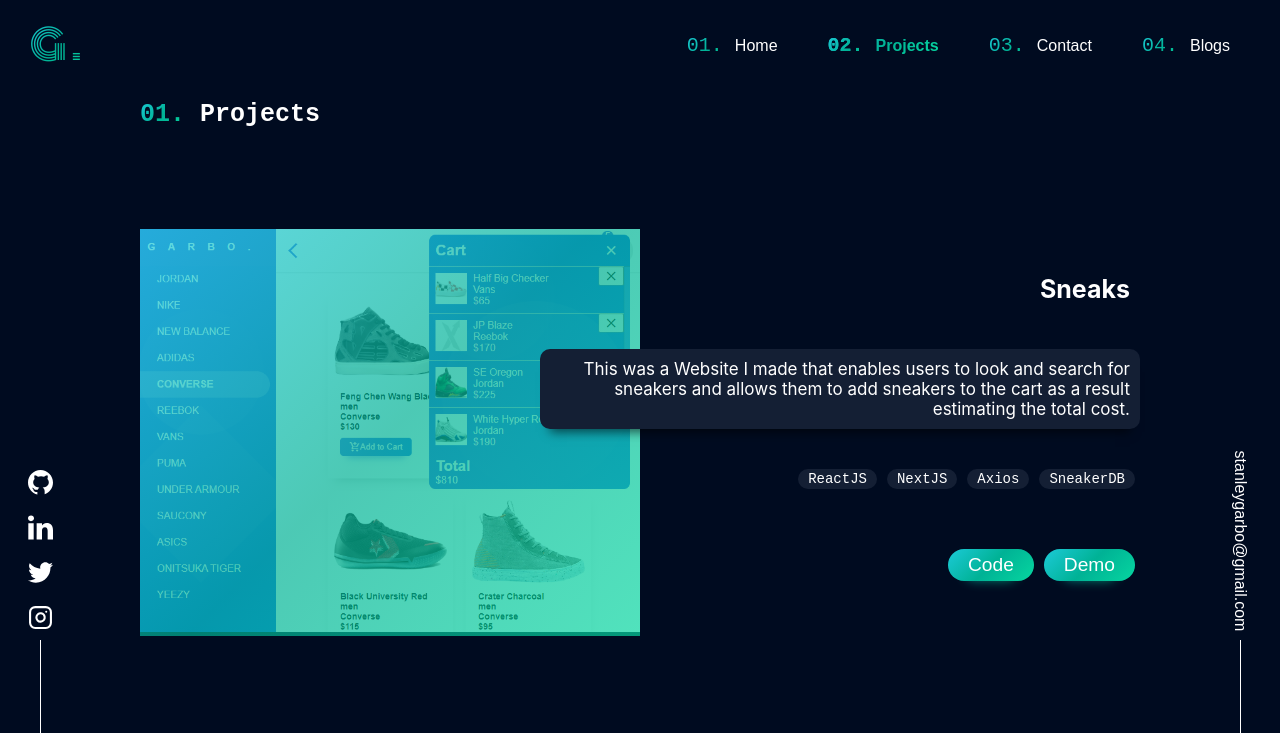
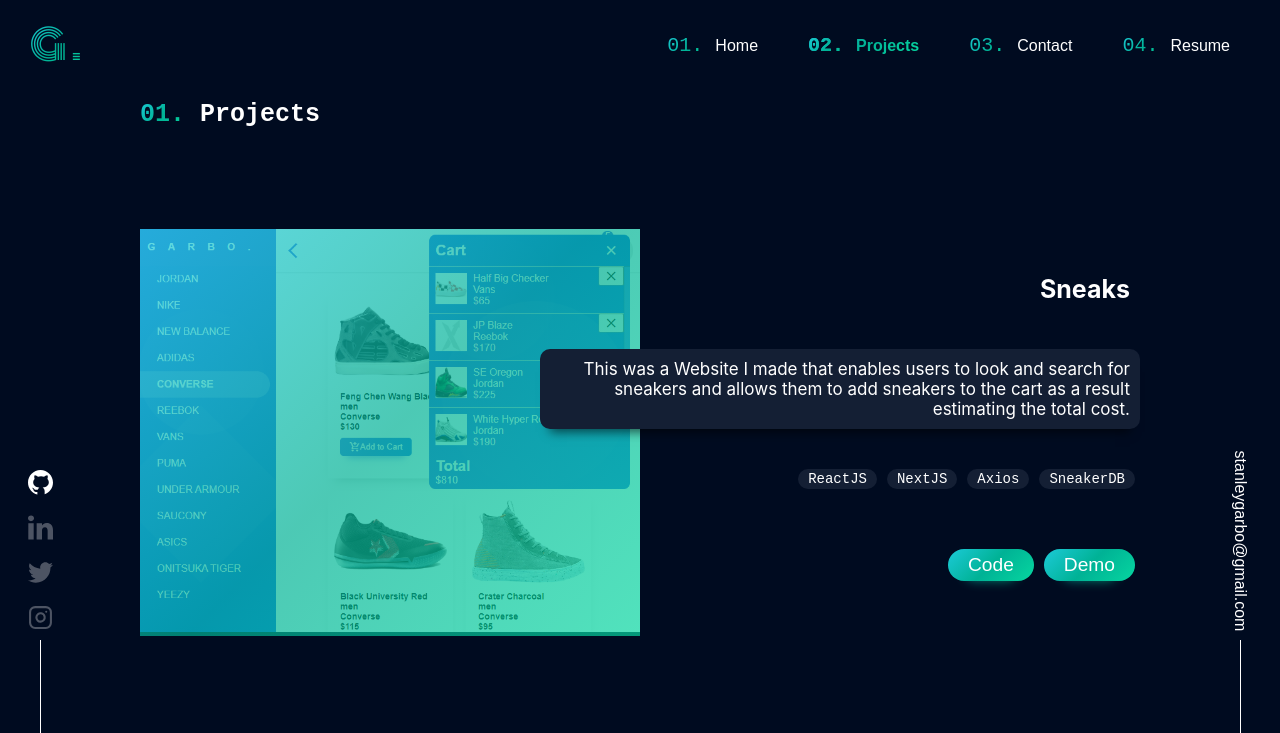
Before and after one commit to stanleygarbo/portfolioV2, a Gatsby site: page /projects in a window 1280 px wide. Shown: the top 733 px of the page. Built offline with nearby package versions, Linux system fonts and the light colour scheme; Gatsby itself is replaced by a stand-in of ours.

Commit message:
added a resume link

```diff
--- a/src/components/NavBar.tsx
+++ b/src/components/NavBar.tsx
@@ -153,7 +153,6 @@
     {name:'Home',href:'/'},
     {name:'Projects',href:'/projects'},
     {name:'Contact',href:'/contact'},
-    {name:'Blogs',href:'/blogs'},
 ]
 
 interface LinkProps{
@@ -192,6 +191,9 @@
                     <Link className='glowing__link' activeClassName='active__link' to={link.href} style={LinkStyle} ><StyledSpan >0{index+1}. </StyledSpan>{link.name}</Link>
                 </List>
             )}
+            <List variants={animate && LinkVariants}  initial='hidden' animate='visible' exit='exit' transition={{delay:.6,type:'tween'}} >
+                <a style={LinkStyle} target='blank' className='glowing__link' href='https://drive.google.com/file/d/1h974XWPPqDDCvjm_7Lh1jdLPfZ14pOFO/view?usp=sharing'><StyledSpan >04. </StyledSpan>Resume</a>
+            </List>
         </UnorderedList>
     )
 }
--- a/src/components/Social.tsx
+++ b/src/components/Social.tsx
@@ -10,8 +10,6 @@
     flex-direction:${props=>props.flexDirection};
 `
 
-
-
 const Social = ({flexDirection}:Props) => {
     return (
         <SocialContainer flexDirection={flexDirection}>
@@ -23,18 +21,19 @@
     )
 }
 
-const SVGContainer = styled.div`
+const SVGContainer = styled.div<{disabled:boolean}>`
     width:25px;
     height:25px;
     fill:#fff;
     margin:10px;
+    ${props=>props.disabled && 'opacity:.3;cursor:not-allowed;'}
     &:hover{
         transform:scale(1.05);
     }
 `
 
 export const GithubSVG = () =>
-    <SVGContainer  >
+    <SVGContainer disabled={false} >
         <svg version="1.2" baseProfile="tiny" id="Layer_1" xmlns="http://www.w3.org/2000/svg"
             x="0px" y="0px" viewBox="0 0 2350 2314.8" >
         <path d="M1175,0C525.8,0,0,525.8,0,1175c0,552.2,378.9,1010.5,890.1,1139.7c-5.9-14.7-8.8-35.3-8.8-55.8v-199.8H734.4
@@ -48,7 +47,7 @@
     </SVGContainer>
 
 const LinkedInSVG = () =>
-    <SVGContainer  >
+    <SVGContainer disabled={true} >
         <svg version="1.1" id="Capa_1" xmlns="http://www.w3.org/2000/svg"  x="0px" y="0px"
              viewBox="0 0 430.117 430.117" >
             <path  id="LinkedIn" d="M430.117,261.543V420.56h-92.188V272.193c0-37.271-13.334-62.707-46.703-62.707
@@ -61,7 +60,7 @@
     </SVGContainer>
 
 const TwitterSVG = () =>
-    <SVGContainer>
+    <SVGContainer disabled={true}>
 
         <svg version="1.1" id="Capa_1" xmlns="http://www.w3.org/2000/svg"  x="0px" y="0px"
             viewBox="0 0 612 612"  >
@@ -76,7 +75,7 @@
     </SVGContainer>
 
 const InstagramSVG =() =>
-    <SVGContainer >
+    <SVGContainer disabled={true}>
         <svg xmlns="http://www.w3.org/2000/svg"
         viewBox="0 0 24 24" fill="none" stroke="#fff" strokeWidth="2" strokeLinecap="round"
         strokeLinejoin="round">
@@ -90,7 +89,7 @@
     </SVGContainer>
 
 export const ArrowSVG = () =>
-    <SVGContainer>
+    <SVGContainer disabled={false}>
         <svg xmlns="http://www.w3.org/2000/svg" role="img" viewBox="0 0 194.818 194.818">
             <g>
                 <path fill="#fff" d="M185.818,2.161h-57.04c-4.971,0-9,4.029-9,9s4.029,9,9,9h35.312l-86.3,86.3c-3.515,3.515-3.515,9.213,0,12.728 c1.758,1.757,4.061,2.636,6.364,2.636s4.606-0.879,6.364-2.636l86.3-86.3v35.313c0,4.971,4.029,9,9,9s9-4.029,9-9v-57.04 C194.818,6.19,190.789,2.161,185.818,2.161z">
--- a/src/content/projects/project3.md
+++ b/src/content/projects/project3.md
@@ -4,5 +4,5 @@
 description: A social media site wherein users can add/delete posts, add/delete comments, update profile name or pic, and see other people's post. This Website also has authentication and users need to be authenticated in order to like, see comments, and add posts.
 techs: ReactJS Firebase
 image: ./intellimemes.png
-demo: https://crone-c96890.web.app
+demo: https://crone-c9680.web.app
 ---
```
Also changed, not shown: src/content/projects/coderko.png (added).
